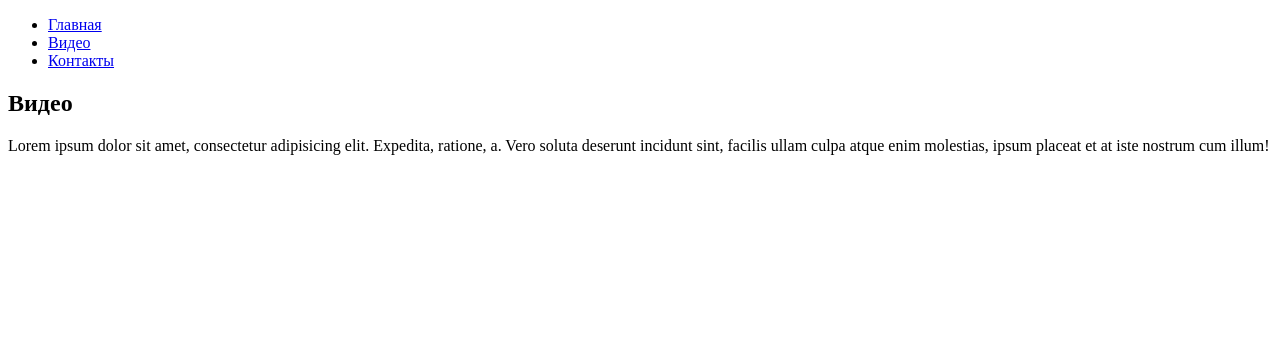
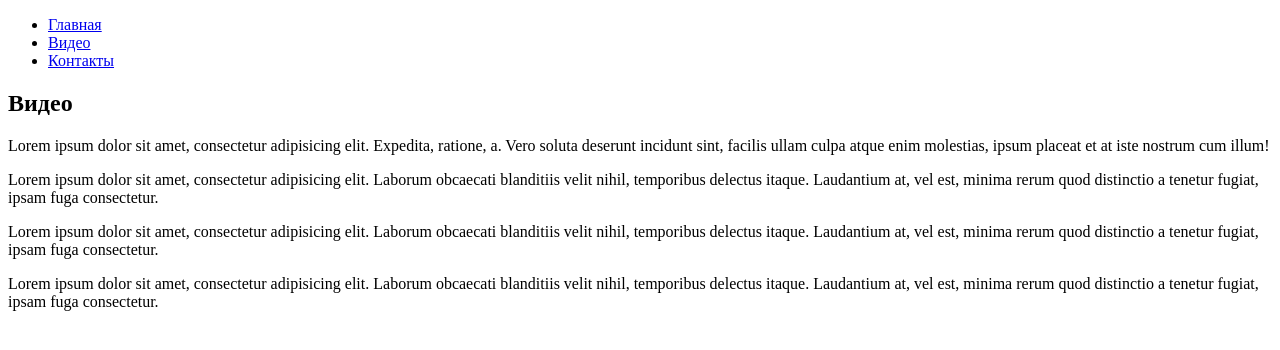
Before and after one commit to ValeriyGor/Course1503, a plain HTML site: page index.html in a window 1280 px wide. Drawn offline with Linux system fonts and the light colour scheme.

```diff
--- a/index.html
+++ b/index.html
@@ -16,5 +16,10 @@
 		<h2>Видео</h2>
 		<p>Lorem ipsum dolor sit amet, consectetur adipisicing elit. Expedita, ratione, a. Vero soluta deserunt incidunt sint, facilis ullam culpa atque enim molestias, ipsum placeat et at iste nostrum cum illum!</p>
 	</section>
+	<section>
+		<p>Lorem ipsum dolor sit amet, consectetur adipisicing elit. Laborum obcaecati blanditiis velit nihil, temporibus delectus itaque. Laudantium at, vel est, minima rerum quod distinctio a tenetur fugiat, ipsam fuga consectetur.</p>
+		<p>Lorem ipsum dolor sit amet, consectetur adipisicing elit. Laborum obcaecati blanditiis velit nihil, temporibus delectus itaque. Laudantium at, vel est, minima rerum quod distinctio a tenetur fugiat, ipsam fuga consectetur.</p>
+		<p>Lorem ipsum dolor sit amet, consectetur adipisicing elit. Laborum obcaecati blanditiis velit nihil, temporibus delectus itaque. Laudantium at, vel est, minima rerum quod distinctio a tenetur fugiat, ipsam fuga consectetur.</p>
+	</section>
 </body>
 </html>
```
Also changed, not shown: images/lead1.png (added), images/lead2.png (added).
